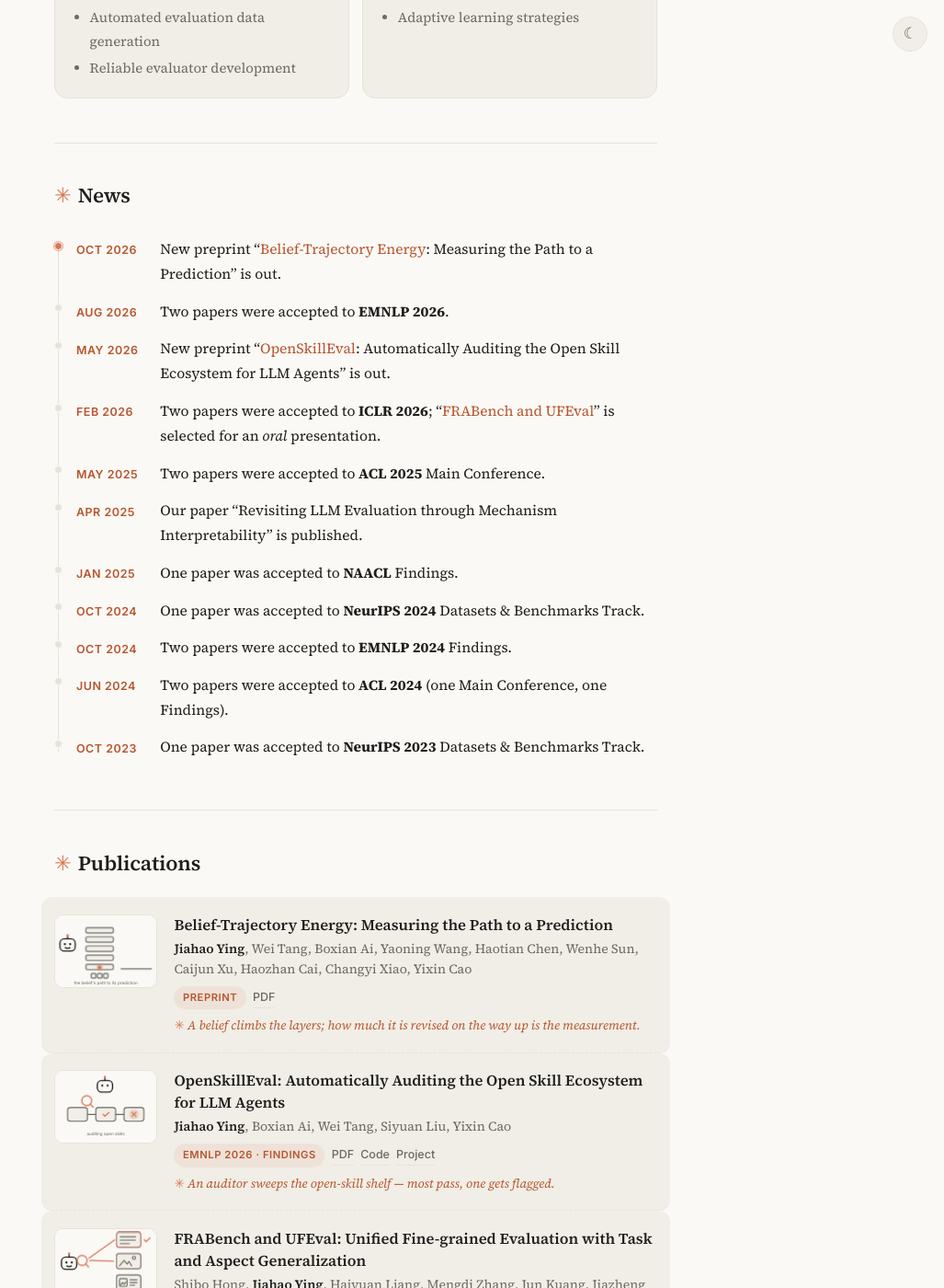
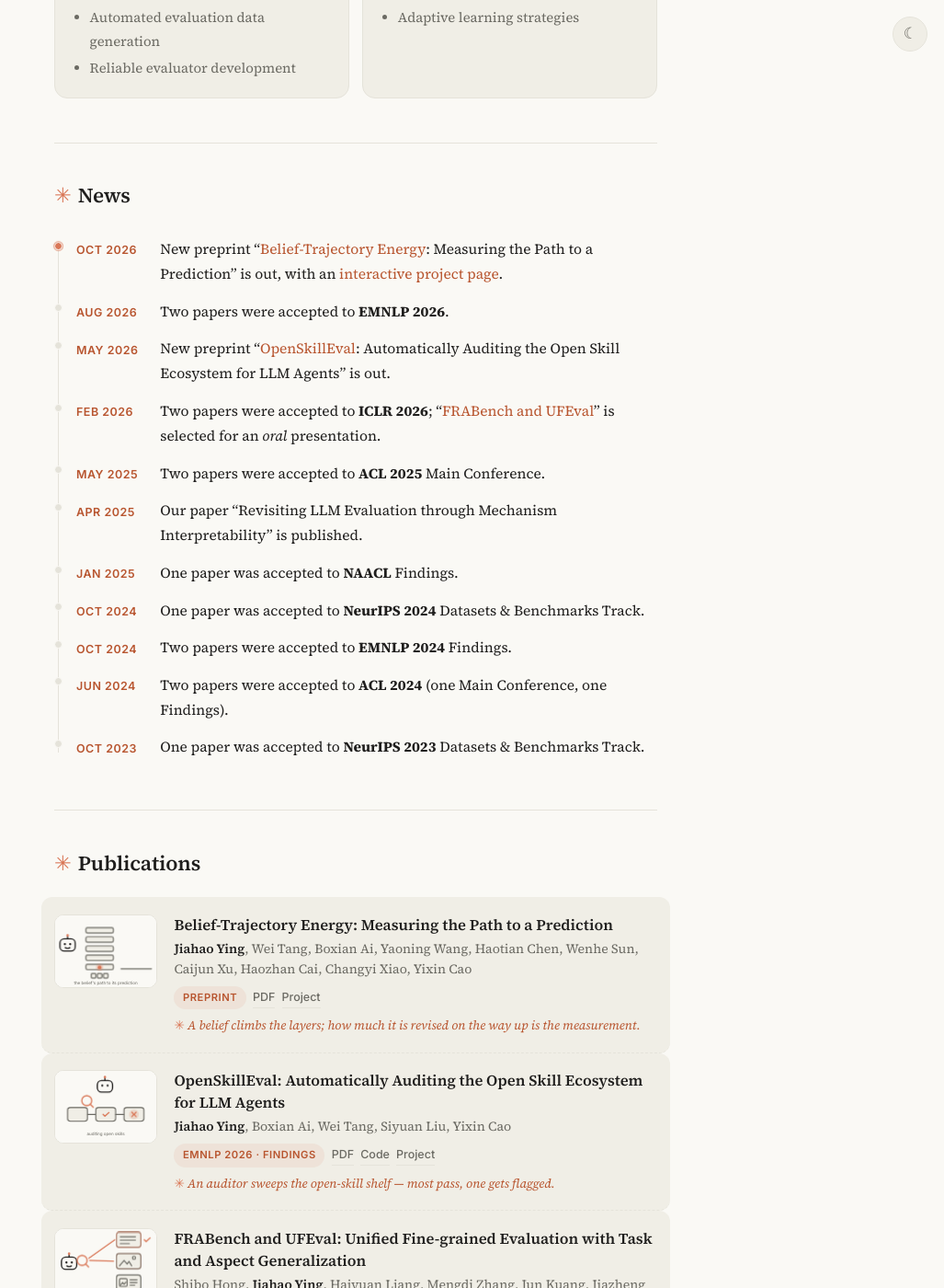
Before and after one commit to yingjiahao14/yingjiahao14.github.io, a Jekyll site: the page built from index.md, in a window 1280 px wide and 1400 px high, scrolled down 869 px. Shown: the whole window at 92% size, without its empty margins (253-1280 px from the left). Built offline with Jekyll 4.4.1, drawn with Linux system fonts in a browser that asks for light colours; comment, search, counter and statistics services are not loaded; our own code applies the rules of GitHub Pages for plain Markdown files.

Commit message:
Relink the Belief-Trajectory Energy project page

```diff
--- a/_data/news.yml
+++ b/_data/news.yml
@@ -1,6 +1,6 @@
 # 每条新闻一个条目；date 是显示用的短标签，text 支持 HTML
 - date: Oct 2026
-  text: 'New preprint “<a href="https://arxiv.org/abs/2610.05114">Belief-Trajectory Energy</a>: Measuring the Path to a Prediction” is out.'
+  text: 'New preprint “<a href="https://arxiv.org/abs/2610.05114">Belief-Trajectory Energy</a>: Measuring the Path to a Prediction” is out, with an <a href="https://jhying.org/bte/">interactive project page</a>.'
 - date: Aug 2026
   text: Two papers were accepted to <strong>EMNLP 2026</strong>.
 - date: May 2026
--- a/_data/publications.yml
+++ b/_data/publications.yml
@@ -12,7 +12,7 @@
     scene: bte
     story: 'A belief climbs the layers; how much it is revised on the way up is the measurement.'
     pdf: https://arxiv.org/abs/2610.05114
-    # page: https://jhying.org/bte/   (project page offline since 2026-10-09; restore this line to relink it)
+    page: https://jhying.org/bte/
     image: ./assets/img/bte.png
 
   - title: "OpenSkillEval: Automatically Auditing the Open Skill Ecosystem for LLM Agents"
```
